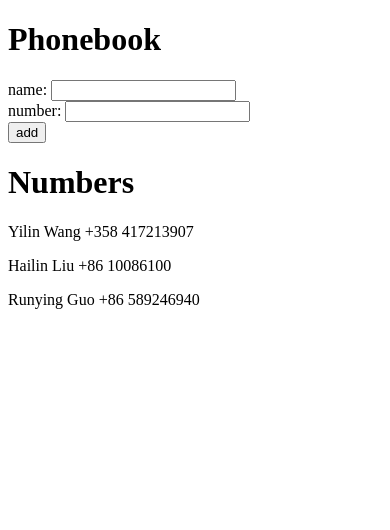
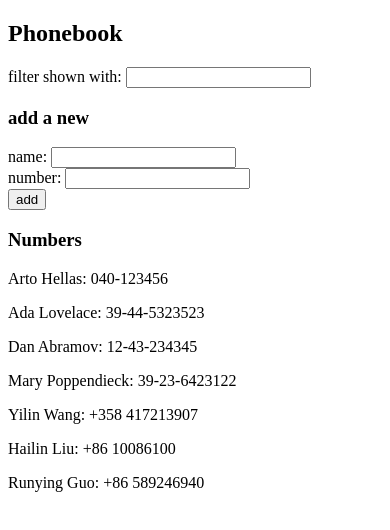
Before and after one commit to Yilin0814/fullstackopen, a React (Vite) app in the folder part2/phonebook/: page / in a window 390 px wide. Shown: the top 530 px of the page. Built offline with nearby package versions, Linux system fonts and the light colour scheme.

Commit message:
2.9*: The Phonebook Step 4

```diff
--- a/part2/phonebook/src/App.jsx
+++ b/part2/phonebook/src/App.jsx
@@ -5,6 +5,8 @@
   const [persons, setPersons] = useState(props.persons)
   const [newName, setNewName] = useState('')
   const [newNumber, setNewNumber] = useState('')
+  const [filterName, setFilterName] = useState('')
+
   // const [showAll, setShowAll] = useState(true)
 
   const addPhonebook = (event) => {
@@ -16,34 +18,54 @@
     }
     console.log('button clicked', event.target)
 
+    const person = persons.find(person => person.name.toLowerCase() === newName.toLowerCase() )
+
+    if (person){
+      alert(newName+' is already added to phonebook!');
+      return;
+    }
+
+
     setPersons(persons.concat(noteObject))
     setNewName('')
     setNewNumber('')
-    alert(newName+' is already added to phonebook!');
+
   }
 
   const handleNameChange = (event) => {
-    console.log(event.target.value)
+    console.log('handleNameChange: ',event.target.value)
     setNewName(event.target.value)
   }
+
   const handleNumberChange = (event) => {
-    console.log(event.target.value)
+    console.log('handleNumberChange: ',event.target.value)
     setNewNumber(event.target.value)
   }
 
-  // const notesToShow = showAll
-  // ? notes
-  // : notes.filter(note => note.important )
-
+  const handleFilterNameChange = (event) => {
+    console.log('handleFilterNameChange: ',event.target.value)
+    setFilterName(event.target.value)
+  }
+  const personsToShow = filterName ===''
+   ? persons
+   : persons.filter(person => person.name.toLowerCase().includes(filterName.toLowerCase() ))
 
   return (
     <div>
-      <h1>Phonebook</h1>
+      <h2>Phonebook</h2>
+      <div>
+        <p style={{ display: 'inline'}}>filter shown with: </p>
+        <input
+          value={filterName}
+          onChange={handleFilterNameChange}
+        />
+      </div>
       {/* <div>
         <button onClick={() => setShowAll(!showAll)}>
           show {showAll ? 'important' : 'all' }
         </button>
       </div> */}
+      <h3>add a new</h3>
       <form onSubmit={addPhonebook}>
         <div>
           <p style={{ display: 'inline'}}>name: </p>
@@ -62,9 +84,9 @@
         <button type="submit">add</button>
       </form>
 
-      <h1>Numbers</h1>
+      <h3>Numbers</h3>
       <div>
-        {persons.map(person =>
+        {personsToShow.map(person =>
           <Note key={person.id} person={person} />
         )}
       </div>
--- a/part2/phonebook/src/components/Note.jsx
+++ b/part2/phonebook/src/components/Note.jsx
@@ -1,6 +1,6 @@
 const Note = ({ person }) => {
     return (
-      <p>{person.name} {person.number}</p>
+      <p>{person.name}: {person.number}</p>
     )
   }
 
--- a/part2/phonebook/src/main.jsx
+++ b/part2/phonebook/src/main.jsx
@@ -3,18 +3,22 @@
 import App from './App'
 
 const persons = [
+  { name: 'Arto Hellas', number: '040-123456', id: 1 },
+  { name: 'Ada Lovelace', number: '39-44-5323523', id: 2 },
+  { name: 'Dan Abramov', number: '12-43-234345', id: 3 },
+  { name: 'Mary Poppendieck', number: '39-23-6423122', id: 4 },
   {
-    id: 1,
+    id: 5,
     name: 'Yilin Wang',
     number: '+358 417213907'
   },
   {
-    id: 2,
+    id: 6,
     name: 'Hailin Liu',
     number: '+86 10086100'
   },
   {
-    id: 3,
+    id: 7,
     name: 'Runying Guo',
     number: '+86 589246940'
   }
```
